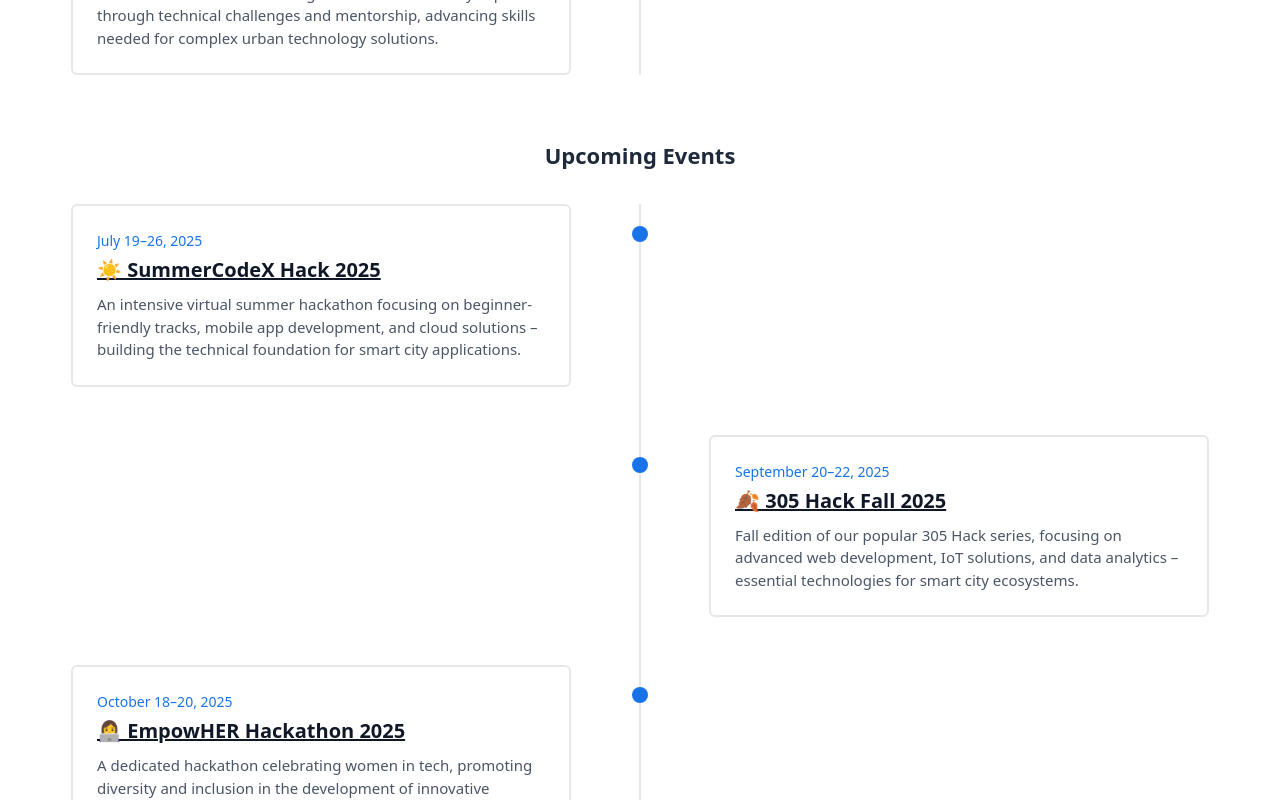
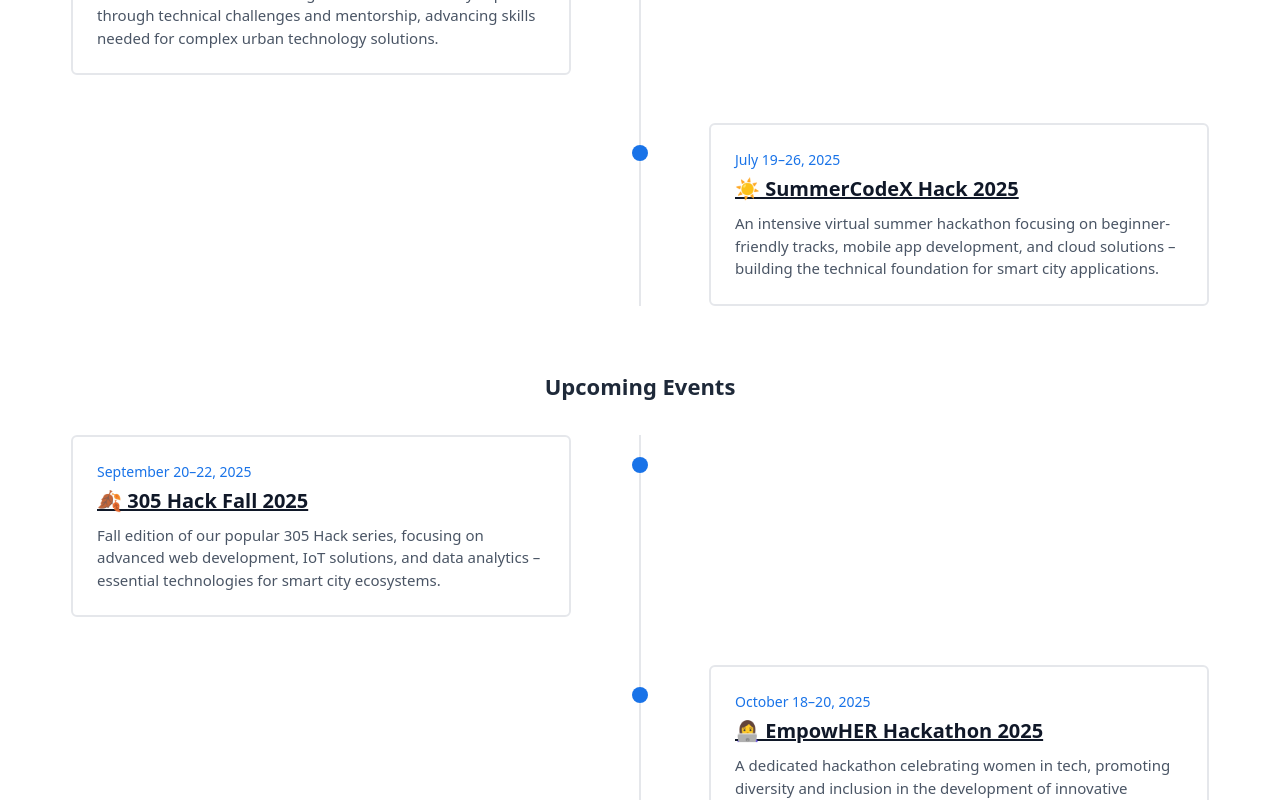
Before and after one commit to Valx01P/gdg-web-ui, a Next.js app: page / in a window 1280 px wide. Shown: the part 5900-6700 px from the top of the page. Built offline with nearby package versions, Linux system fonts and the light colour scheme.

Commit message:
chore(timeline): update to latest

```diff
--- a/app/components/custom/PreviousHackathons.jsx
+++ b/app/components/custom/PreviousHackathons.jsx
@@ -23,9 +23,6 @@ const PreviousHackathons = () => {
         "A virtual hackathon connecting students and industry experts through technical challenges and mentorship, advancing skills needed for complex urban technology solutions.",
       link: "https://CodeStormHack2025.vercel.app",
     },
-  ]
-
-  const upcomingEvents = [
     {
       date: "July 19–26, 2025",
       title: "☀️ SummerCodeX Hack 2025",
@@ -33,6 +30,10 @@ const PreviousHackathons = () => {
         "An intensive virtual summer hackathon focusing on beginner-friendly tracks, mobile app development, and cloud solutions – building the technical foundation for smart city applications.",
       link: "https://SummerCodexHack2025.vercel.app",
     },
+  ]
+
+  const upcomingEvents = [
+
     {
       date: "September 20–22, 2025",
       title: "🍂 305 Hack Fall 2025",
```
